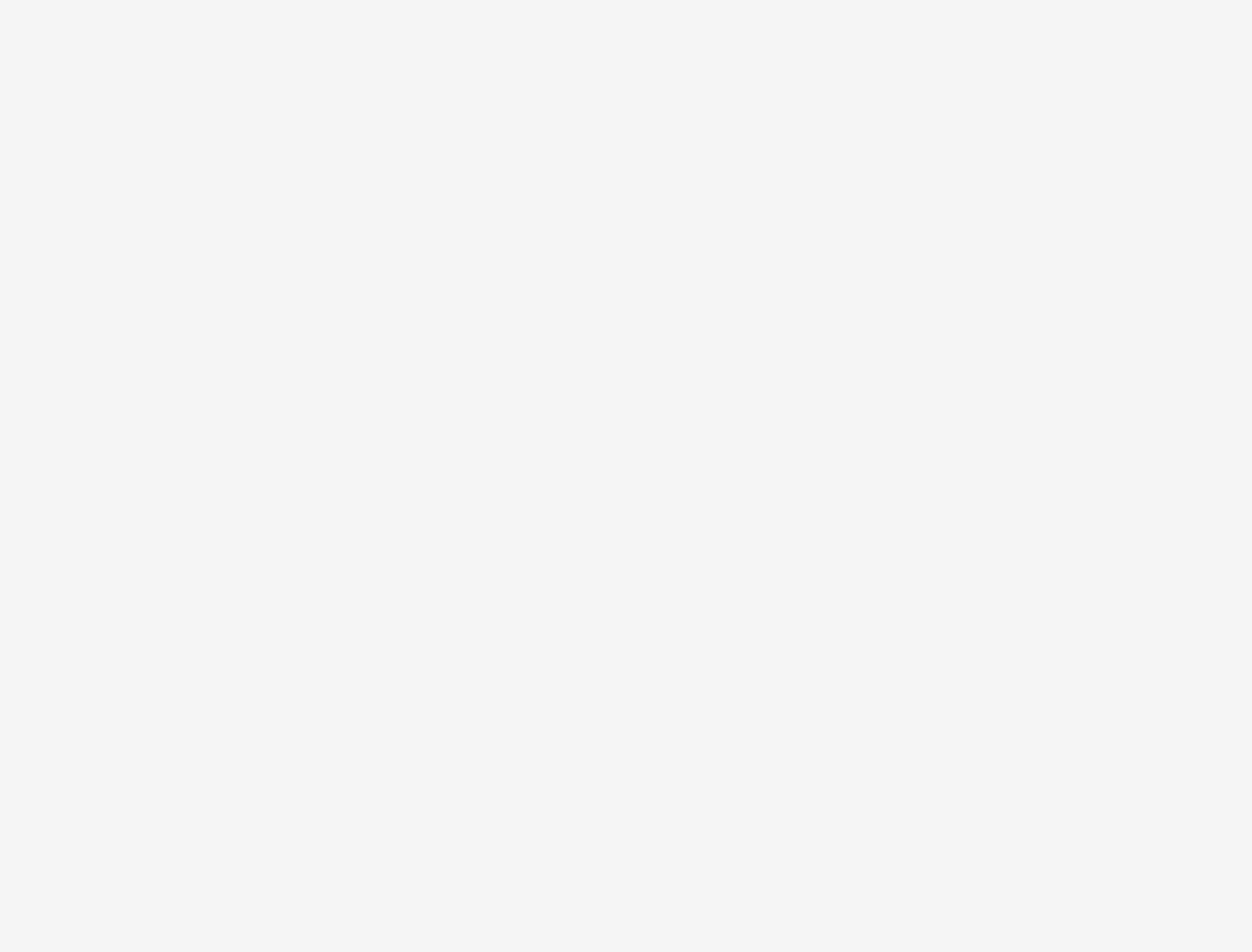
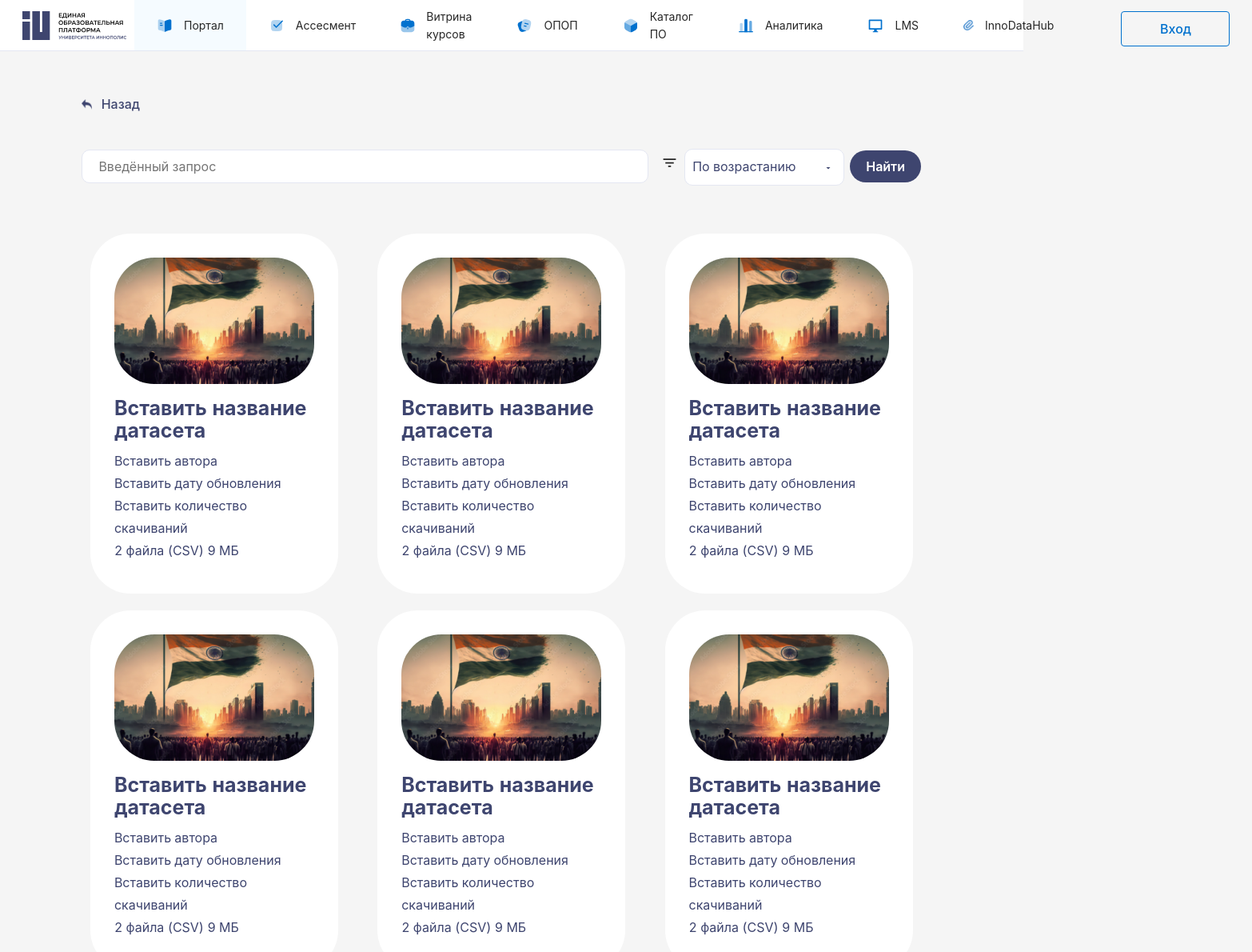
Before and after one commit to sayfetik/tab-with-datasets-frontend, a React (Create React App) app: page /datasets in a window 1280 px wide. Before the commit this address had no page. Shown: the top 1190 px of the page at 80% size, 1566 px wide, since content can reach past the window. Before the commit the page ends 800 px from the top, so only its background shows below. Built offline with nearby package versions, Linux system fonts and the light colour scheme.

Commit message:
update-search-button

```diff
--- a/src/App.js
+++ b/src/App.js
@@ -1,7 +1,7 @@
 import React from 'react';
 import './App.css';
 import { BrowserRouter as Router, Routes, Route } from 'react-router-dom';
-import { UnsuccessUpload, Search, Upload, DatasetPage, Back, Notification } from './components';
+import { UnsuccessUpload, Search, Upload, DatasetPage, Datasets, Notification } from './components';
 import { NotificationProvider } from './components/Notification/NotificationContext';
 
 const App = () => {
@@ -14,6 +14,7 @@ const App = () => {
           <Route path="/dataset" element={<DatasetPage />} />
           <Route path="/upload" element={<Upload />} />
           <Route path="/unsuccessUpload" element={<UnsuccessUpload />} />
+          <Route path='/datasets' element={<Datasets />} />
         </Routes>
       </Router>
     </NotificationProvider>
--- a/src/components/DatasetCard/DatasetCard.css
+++ b/src/components/DatasetCard/DatasetCard.css
@@ -1,6 +1,7 @@
 #datasetCard {
     display: flex;
     justify-content: space-between;
+    margin: 1%;
 }
 #card {
     background-color: white;
--- /dev/null
+++ b/src/components/Datasets/Datasets.css
@@ -0,0 +1,23 @@
+#datasets {
+    padding: 0% 10% 10% 8%;
+    background-image: url('../../img/uploadBackground.png');
+    background-size: cover;
+    background-repeat: no-repeat;
+    background-position: center center;
+}
+#sort {
+    width: 200px;
+}
+.searchFiltersSort {
+    display: flex;
+    align-items: baseline;
+    margin-bottom: 50px;
+    margin-top: 30px;
+}
+#sortInput {
+    width: 90%;
+}
+#cards {
+    display: flex;
+    flex-wrap: wrap;
+}
--- /dev/null
+++ b/src/components/Datasets/Datasets.js
@@ -0,0 +1,55 @@
+import React from 'react'
+import DatasetCard from '../DatasetCard/DatasetCard'
+import Back from '../Back/Back'
+import Header from '../Header/Header'
+import './Datasets.css'
+import Sort from '../Sort/Sort'
+import Filters from '../Filters/Filters'
+import { useNavigate } from 'react-router-dom';
+
+const Datasets = () => {
+    const navigate = useNavigate();
+        return (
+            <div>
+                <Header />
+                <div id='datasets'>
+                    <Back />
+                    <div className='searchFiltersSort'>
+                        <input type='text' id="sortInput" placeholder="Введённый запрос"/>
+                        <Filters />
+                        <Sort />
+                        <button type='submit' id='searchButton' onClick={()=>{navigate('/datasets')}}>Найти</button>
+                    </div>
+
+                    <div id='cards'>
+                        <DatasetCard />
+                        <DatasetCard />
+                        <DatasetCard />
+                        <DatasetCard />
+                        <DatasetCard />
+                        <DatasetCard />
+                        <DatasetCard />
+                        <DatasetCard />
+                        <DatasetCard />
+                        <DatasetCard />
+                        <DatasetCard />
+                        <DatasetCard />
+                        <DatasetCard />
+                        <DatasetCard />
+                        <DatasetCard />
+                        <DatasetCard />
+                        <DatasetCard />
+                        <DatasetCard />
+                        <DatasetCard />
+                        <DatasetCard />
+                        <DatasetCard />
+                        <DatasetCard />
+                        <DatasetCard />
+                        <DatasetCard />
+                    </div>
+                </div>
+            </div>
+        )
+}
+
+export default Datasets
--- a/src/components/Search/Search.js
+++ b/src/components/Search/Search.js
@@ -19,7 +19,7 @@ const Search = () => {
                     <form id='inputSearch'>
                         <Input placeholder='Поиск по каталогу датасетов'/>
                         <Filters />
-                        <button type='submit' id='searchButton'>Найти</button>
+                        <button type='submit' id='searchButton' onClick={()=>{navigate('/datasets')}}>Найти</button>
                     </form>
                     <button id='newDatasetButton' onClick={()=>{navigate('/upload')}}>+ Новый датасет</button>
                 </div>
--- /dev/null
+++ b/src/components/Sort/Sort.js
@@ -0,0 +1,26 @@
+import React, { useState } from 'react';
+
+const Sort = ({ items, onSort }) => {
+  const [selectedOption, setSelectedOption] = useState('');
+
+  const handleSort = () => {
+    let sortedItems = [...items];
+    if (selectedOption === 'asc') {
+      sortedItems.sort((a, b) => a.localeCompare(b));
+    } else if (selectedOption === 'desc') {
+      sortedItems.sort((a, b) => b.localeCompare(a));
+    }
+    onSort(sortedItems);
+  };
+
+  return (
+    <div>
+      <select className="visible" id='sort' value={selectedOption} onChange={(e) => setSelectedOption(e.target.value)}>
+        <option value="asc" onClick={handleSort}>По возрастанию</option>
+        <option value="desc" onClick={handleSort}>По убыванию</option>
+      </select>
+    </div>
+  );
+};
+
+export default Sort;
--- a/src/components/Upload/Upload.js
+++ b/src/components/Upload/Upload.js
@@ -6,7 +6,6 @@ import './Upload.css';
 import axios from 'axios';
 import Header from '../Header/Header';
 import Notification from '../Notification/Notification';
-import 'react-toastify/dist/ReactToastify.css';
 import { useNavigate } from 'react-router-dom';
 import { useNotification } from '../Notification/NotificationContext';
 
--- a/src/components/index.js
+++ b/src/components/index.js
@@ -5,3 +5,4 @@ export { default as UnsuccessUpload} from './UnsuccessUpload/UnsuccessUpload'
 export { default as Search} from './Search/Search'
 export { default as DatasetPage} from './DatasetPage/DatasetPage'
 export { default as Notification} from './Notification/Notification'
+export { default as Datasets} from './Datasets/Datasets'
```
Also changed, not shown: 4 other files (tests, documents, lock files or other folders).
